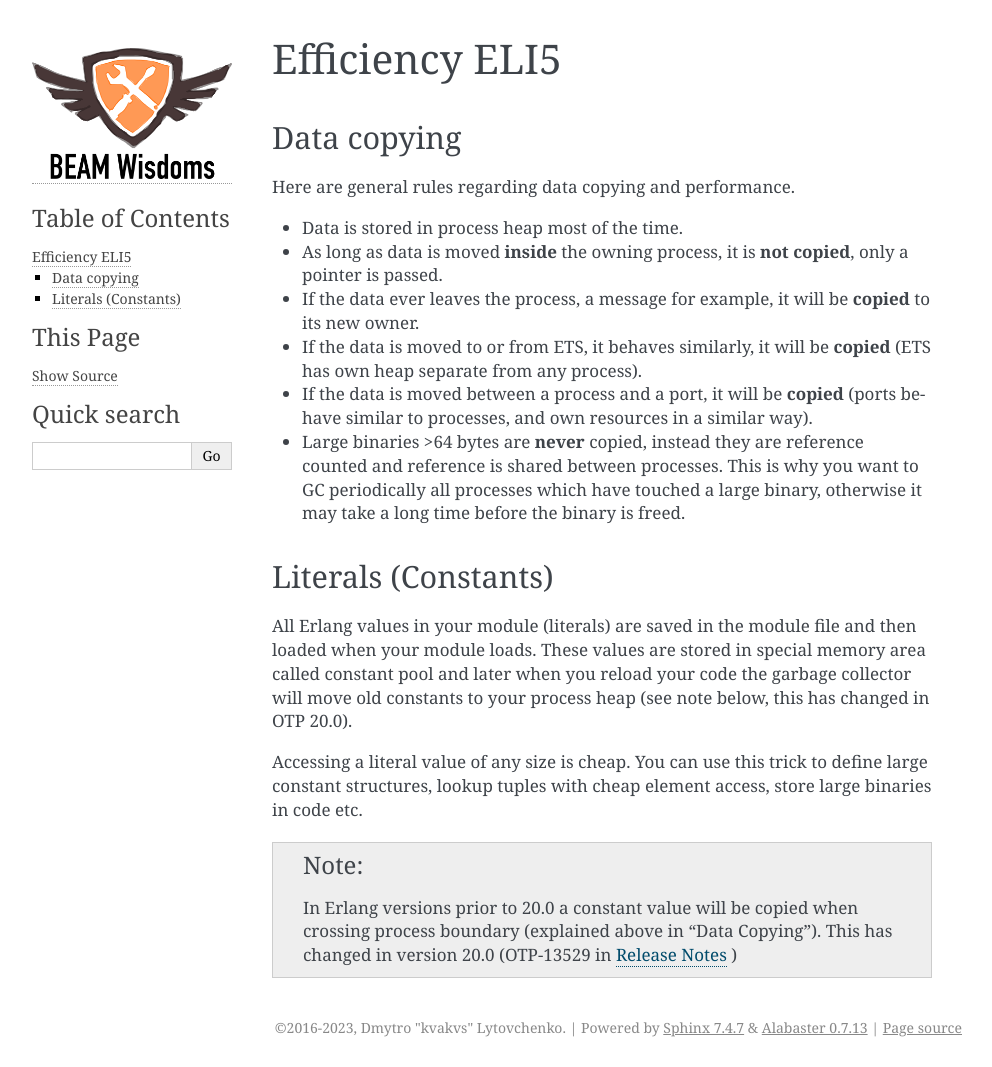
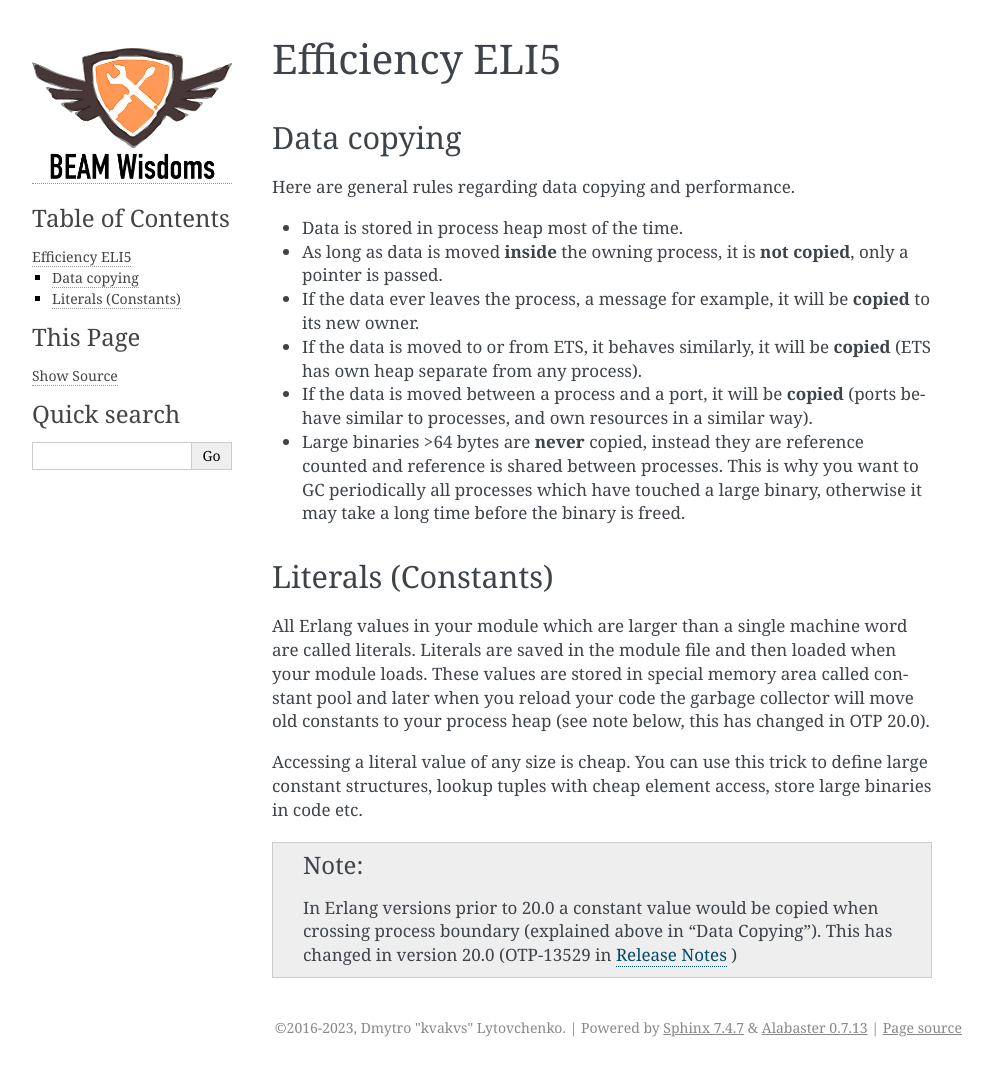
Before and after one commit to kvakvs/beam-wisdoms, a Sphinx documentation site: the page built from docs/source/eli5-efficiency.rst, in a window 1280 px wide. Shown: the whole page, without its empty margins (148-1140 px from the left). Built offline with Sphinx 7.4.7, drawn with Linux system fonts in a browser that asks for light colours.

Commit message:
Minor edits

```diff
--- a/docs/source/eli5-atoms.rst
+++ b/docs/source/eli5-atoms.rst
@@ -19,12 +19,12 @@ atoms operations are cheap.
 
 BEAM loader routine reads atom values and looks them up in atom table. It
 replaces atom names with their integer values, tagged as Atom
-:ref:`immediate <def-immed>`. Henceforth the code manipulates immediate integer
+:ref:`immediate <def-immed>`. Henceforth the code internally manipulates integer
 values instead of names.
 
 These internal values cannot leave the node (over the network or on disk) as
 integers. This is because another node will have different numeric values
-for atoms. Thus when leaving the node atoms are always converted to strings.
+for same named atoms. Thus when leaving the node atoms are always converted to strings.
 This affects BEAM files, external pids, external ports, atoms in Mnesia/DETS
 and so on. This is the reason why sometimes developers prefer short atom names
 for database field names — they will appear as strings in database data.
--- a/docs/source/eli5-efficiency.rst
+++ b/docs/source/eli5-efficiency.rst
@@ -24,8 +24,8 @@ Here are general rules regarding data copying and performance.
 Literals (Constants)
 --------------------
 
-All Erlang values in your module (literals) are saved in the module file and
-then loaded when your module loads.
+All Erlang values in your module which are larger than a single machine word are called literals.
+Literals are saved in the module file and then loaded when your module loads.
 These values are stored in special memory area called constant pool and later
 when you reload your code the garbage collector will move old constants to your
 process heap (see note below, this has changed in OTP 20.0).
@@ -36,7 +36,7 @@ store large binaries in code etc.
 
 .. note::
 
-    In Erlang versions prior to 20.0 a constant value will be copied when
+    In Erlang versions prior to 20.0 a constant value would be copied when
     crossing process boundary (explained above in "Data Copying"). This has changed
     in version 20.0
     (OTP-13529 in `Release Notes <http://erlang.org/download/otp_src_20.0.readme>`_ )
```
Also changed, not shown: docs/source/index.rst (+2 -0 lines), 1 other file.
